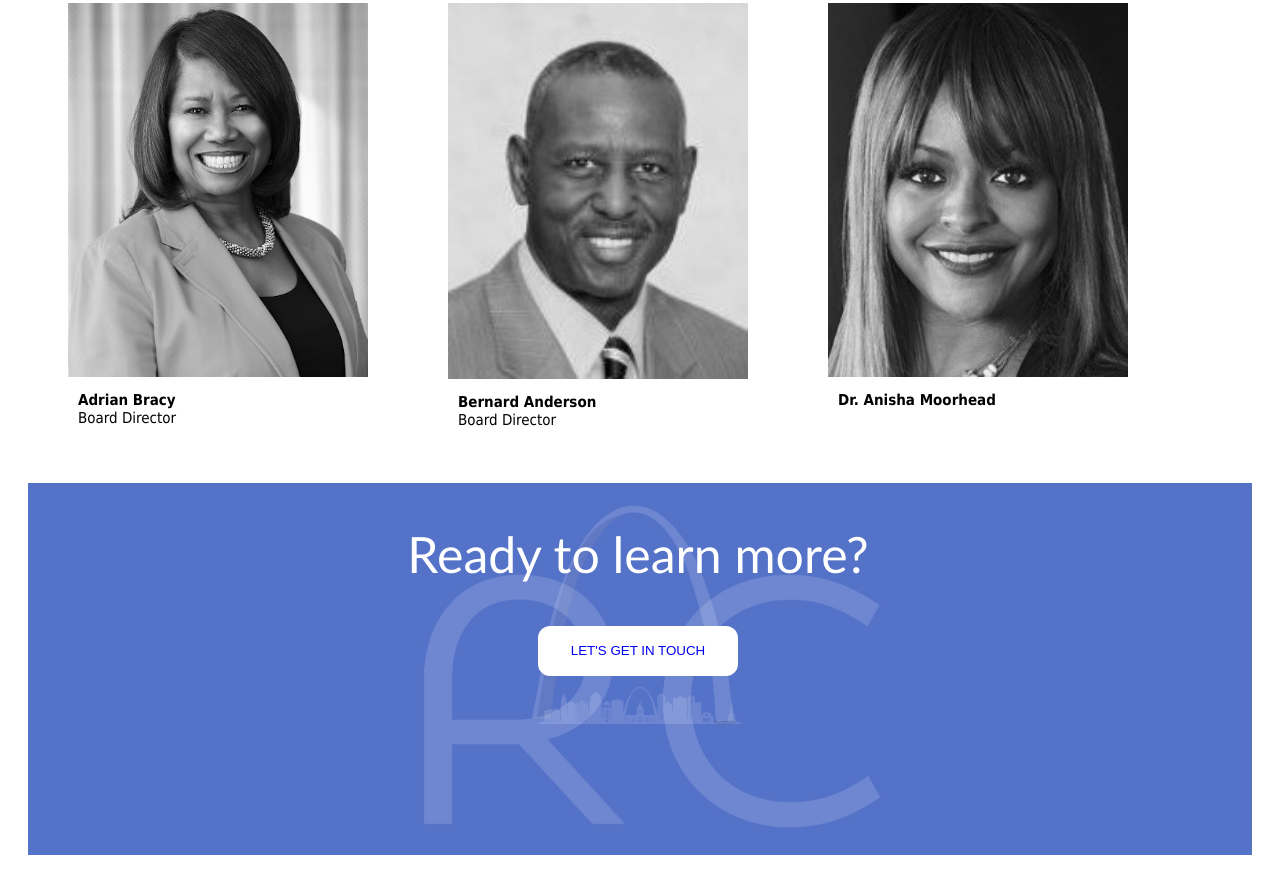
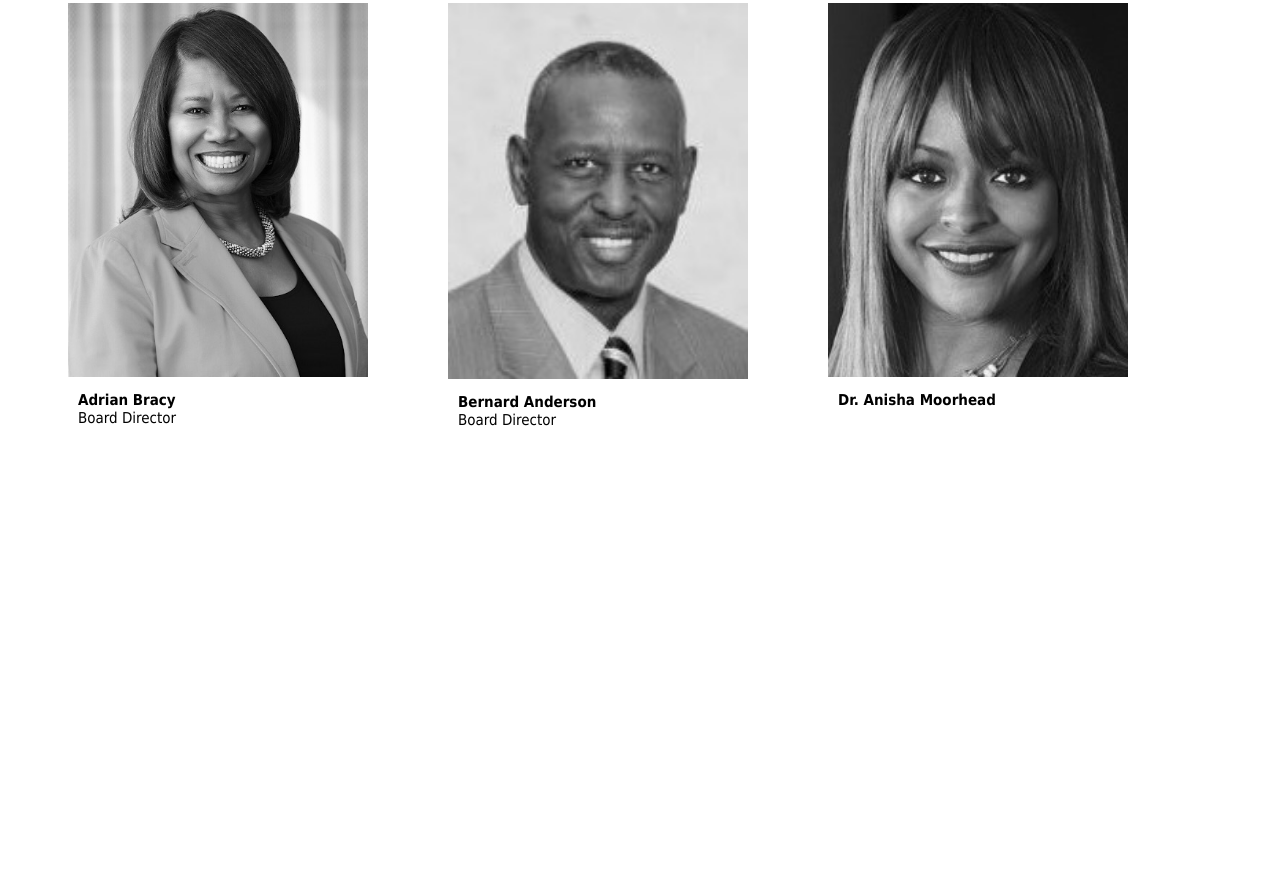
Before and after one commit to laurenalexander2/RiverCity-BancShares-Inc, a website: page html/people.html in a window 1280 px wide. Shown: the part 1486-2374 px from the top of the page. After the commit the page ends 1969 px from the top, so only its background shows below. Drawn offline with nearby package versions, Linux system fonts and the light colour scheme.

Commit message:
fix people.html

```diff
--- a/html/people.html
+++ b/html/people.html
@@ -161,16 +161,7 @@ div.all{
 <br>
 <br>
 <br>
-<div class = "bottom">
-  <h2>Ready to learn more?<br></h2>
-    <div class = "buttons">
-      <div>
-        <button><li><a href="contact.html">LET'S GET IN TOUCH</a></li></button>
-      </div>
-    </div>
-  </div>
-  <img src="../images/bottom.jpeg" width="100%">
-</div>
+
 <script src="https://unpkg.com/aos@next/dist/aos.js"></script>
 <script>AOS.init()</script>
 
```
